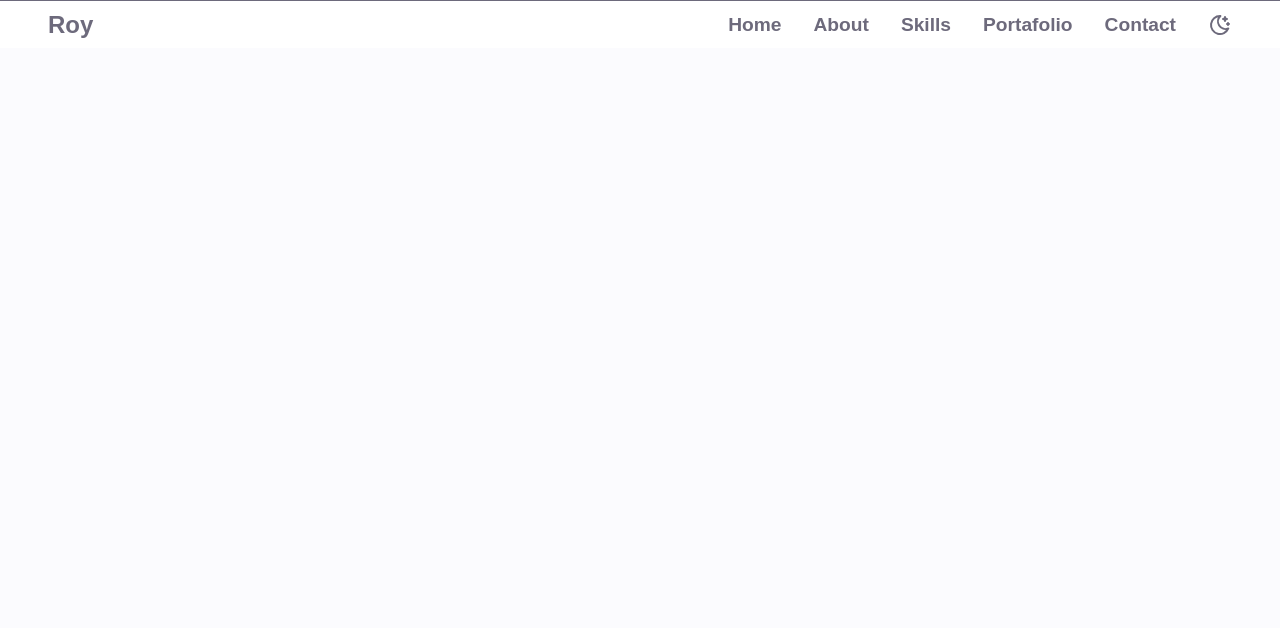
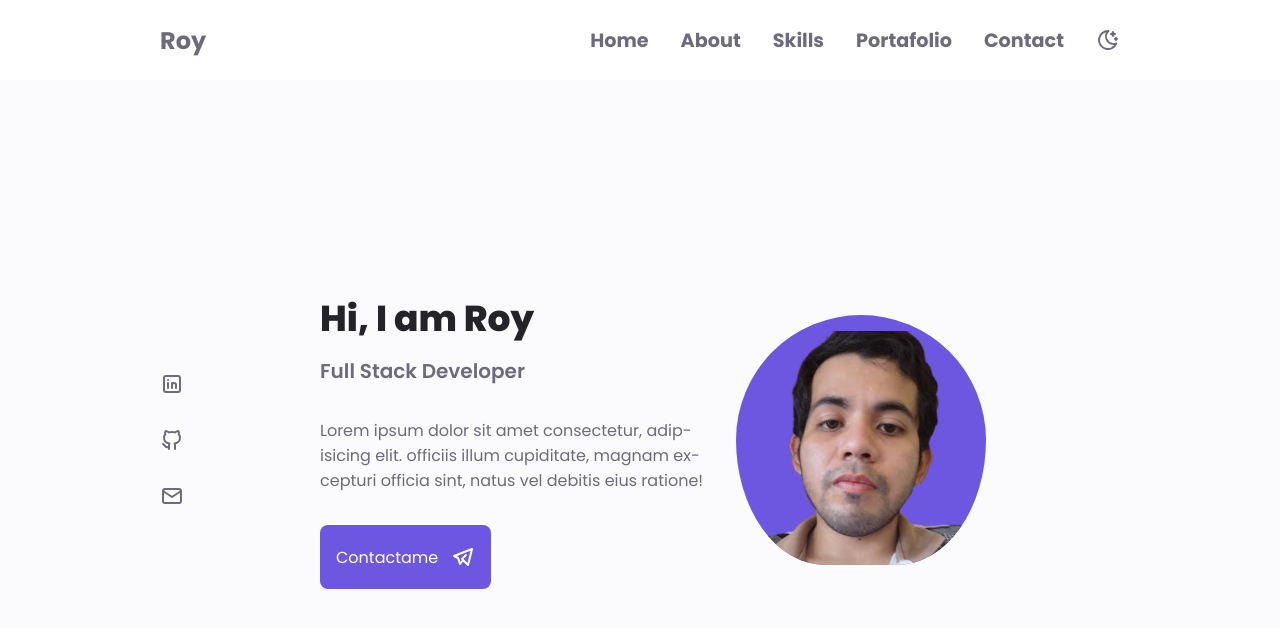
Before and after one commit to RoyReategui/portafolio, a website: page index.html in a window 1280 px wide. Drawn offline with nearby package versions, Linux system fonts and the light colour scheme.

Commit message:
home completed

```diff
--- a/index.html
+++ b/index.html
@@ -9,10 +9,12 @@
     <title>Portafolio</title>
 </head>
 <body class="" id="body">
+
+    <!-- Header Nav -->
     <header class="header">
         <nav class="nav container">
             <a href="#" class="nav__logo">Roy</a>
-            <div class="nav__menu" id="nav__Menu">
+            <div class="nav__menu" id="nav__menu">
                 <ul class="nav__list grid">
                     <li class="nav__item">
                         <a href="#" class="nav__link">
@@ -106,38 +108,70 @@
 
             </div>
         </nav>
-    </header>
+    </header> <!-- en Header nan-->
 
-    <div class="container" style="display: flex; flex-wrap: wrap; gap:10px; display: none;">
-        <div class="box" style="background-color: var(--first-color);">
-            --first-color
-        </div>
-        <div class="box" style="background-color: var(--first-color-secon);">
-            --first-color-secon
-        </div>
-        <div class="box" style="background-color: var(--first-color-alt);">
-            --first-color-alt
-        </div>
-        <div class="box" style="background-color: var(--first-color-lighter);">
-            --first-color-lighter
-        </div>
-        <div class="box" style="background-color: var(--title-color);">
-            --title-color
-        </div>
-        <div class="box" style="background-color: var(--text-color);">
-            --text-color
-        </div>
-        <div class="box" style="background-color: var(--text-color-light);">
-            --text-color-light
-        </div>
-        <div class="box" style="background-color: var(--input-color);">
-            --input-color
-        </div>
-        <div class="box" style="background-color: var(--body-color);">
-            --body-color
-        </div>
+    <!-- Home Section -->
+    <section class="home-section">
+        <article class="home container">
+            <aside class="home__aside">
+                <ul class="home__listSocial">
+                    <li class="home__listItemSocial">
+                        <a href="#" class="home__linkSocial">
+                            <svg xmlns="http://www.w3.org/2000/svg" class="icon" width="24" height="24" viewBox="0 0 24 24" stroke-width="2" stroke="currentColor" fill="none" stroke-linecap="round" stroke-linejoin="round">
+                                <path stroke="none" d="M0 0h24v24H0z" fill="none"></path>
+                                <path d="M4 4m0 2a2 2 0 0 1 2 -2h12a2 2 0 0 1 2 2v12a2 2 0 0 1 -2 2h-12a2 2 0 0 1 -2 -2z"></path>
+                                <path d="M8 11l0 5"></path>
+                                <path d="M8 8l0 .01"></path>
+                                <path d="M12 16l0 -5"></path>
+                                <path d="M16 16v-3a2 2 0 0 0 -4 0"></path>
+                            </svg>
+                        </a>
+                    </li>
+                    <li class="home__listItemSocial">
+                        <a href="#" class="home__linkSocial">
+                            <svg xmlns="http://www.w3.org/2000/svg" class="icon" width="24" height="24" viewBox="0 0 24 24" stroke-width="2" stroke="currentColor" fill="none" stroke-linecap="round" stroke-linejoin="round">
+                                <path stroke="none" d="M0 0h24v24H0z" fill="none"></path>
+                                <path d="M9 19c-4.3 1.4 -4.3 -2.5 -6 -3m12 5v-3.5c0 -1 .1 -1.4 -.5 -2c2.8 -.3 5.5 -1.4 5.5 -6a4.6 4.6 0 0 0 -1.3 -3.2a4.2 4.2 0 0 0 -.1 -3.2s-1.1 -.3 -3.5 1.3a12.3 12.3 0 0 0 -6.2 0c-2.4 -1.6 -3.5 -1.3 -3.5 -1.3a4.2 4.2 0 0 0 -.1 3.2a4.6 4.6 0 0 0 -1.3 3.2c0 4.6 2.7 5.7 5.5 6c-.6 .6 -.6 1.2 -.5 2v3.5"></path>
+                             </svg>
+                        </a>
+                    </li>
+                    <li class="home__listItemSocial">
+                        <a href="#" class="home__linkSocial">
+                            <svg xmlns="http://www.w3.org/2000/svg" class="icon" width="24" height="24" viewBox="0 0 24 24" stroke-width="2" stroke="currentColor" fill="none" stroke-linecap="round" stroke-linejoin="round">
+                                <path stroke="none" d="M0 0h24v24H0z" fill="none"></path>
+                                <path d="M3 7a2 2 0 0 1 2 -2h14a2 2 0 0 1 2 2v10a2 2 0 0 1 -2 2h-14a2 2 0 0 1 -2 -2v-10z"></path>
+                                <path d="M3 7l9 6l9 -6"></path>
+                            </svg>
+                        </a>
+                    </li>
+                </ul>
+            </aside>
+            <div class="home__body">
+                <hgroup class="home__title" >
+                    <h2 class="home__name" >Hi, I am Roy</h2>
+                    <h3 class="home__info" > <strong> Full Stack Developer </strong> </h3>
+                </hgroup>
+                <p class="home__description">
+                    Lorem ipsum dolor sit amet consectetur, adipisicing elit.  officiis illum cupiditate, magnam excepturi officia sint, natus vel debitis eius ratione!
+                </p>
+                <a class="btn btn--flex">
+                    Contactame
+                    <svg xmlns="http://www.w3.org/2000/svg" class="icon icon-tabler icon-tabler-brand-telegram" width="24" height="24" viewBox="0 0 24 24" stroke-width="2" stroke="currentColor" fill="none" stroke-linecap="round" stroke-linejoin="round">
+                        <path stroke="none" d="M0 0h24v24H0z" fill="none"></path>
+                        <path d="M15 10l-4 4l6 6l4 -16l-18 7l4 2l2 6l3 -4"></path>
+                     </svg>
+                </a>
+            </div>
+            <figure class="home__figure">
+                <img class="home__img" src="./img/roy.png" alt="img-roy">
+            </figure>
+        </article>
+    </section> <!-- end Home Section -->
 
-    </div>
+
+
+
+
     <script src="js/main.js"></script>
 </body>
 </html>
--- a/js/main.js
+++ b/js/main.js
@@ -1,6 +1,6 @@
 /* ===== Components ==== */
 const body = document.getElementById('body')
-const menuNav = document.getElementById('nav__Menu')
+const menuNav = document.getElementById('nav__menu')
 
 
 /* ===== ICONS =====  */
--- a/sass/abstract/_variables.scss
+++ b/sass/abstract/_variables.scss
@@ -1,22 +1,23 @@
-@import url('https://fonts.googleapis.com/css2?family=Manrope:wght@700;800&display=swap');
+@import url('https://fonts.googleapis.com/css2?family=Poppins:wght@100;200;300;400;500;600;700;800&display=swap');
 
 :root {
-    --font-family:  Marope, Arial, Helvetica, sans-serif;
+    --font-family:  'Poppins', Arial, Helvetica, sans-serif;
     --header-height: 3rem;
 
     /*========== Colors =========*/
-    --hue-Color: 250;
+    --hue-color:250;
+    ;
 
     /* HSL Color Mode*/
-    --first-color: hsl(var(--hue-Color),69%,61%);
-    --first-color-secon: hsl(var(--hue-Color),69%,61%);
-    --first-color-alt: hsl(var(--hue-Color),57%,53%);
-    --first-color-lighter: hsl(var(--hue-Color),92%,85%);
-    --title-color: hsl(var(--hue-Color),8%,15%);
-    --text-color: hsl(var(--hue-Color),8%,45%);
-    --text-color-light: hsl(var(--hue-Color),8%,65%);
-    --input-color: hsl(var(--hue-Color),70%,96%);
-    --body-color: hsl(var(--hue-Color),60%,99%);
+    --first-color: hsl(var(--hue-color),69%,61%);
+    --first-color-secon: hsl(var(--hue-color),69%,61%);
+    --first-color-alt: hsl(var(--hue-color),57%,53%);
+    --first-color-lighter: hsl(var(--hue-color),92%,85%);
+    --title-color: hsl(var(--hue-color),8%,15%);
+    --text-color: hsl(var(--hue-color),8%,45%);
+    --text-color-light: hsl(var(--hue-color),8%,65%);
+    --input-color: hsl(var(--hue-color),70%,96%);
+    --body-color: hsl(var(--hue-color),60%,99%);
     --container-color : #fff;
 
     --big-font-size: 2rem;
--- a/sass/base/_base.scss
+++ b/sass/base/_base.scss
@@ -2,6 +2,14 @@
 @use '../abstract/mixins' as mx;
 
 // @include mx.sizeIcon(8);
+
+
+@include mx.mq(medium){
+    :root{
+        --header-height: 5rem;
+        --paddingContainer: 5rem
+    }
+}
 
 @include mx.mq(large){
     :root{
@@ -13,23 +21,25 @@
         --small-font-size: .875rem;
         --smaller-font-size: .813rem;
 
-        --paddingContainer: 3rem ;
+        --paddingContainer: 10rem ;
     }
 }
+
 
 html, body {
     font-family: var(--font-family);
     background-color: var(--body-color);
+    min-height: 100vh;
 }
 
 .darkTheme {
     /* HSL Color Mode*/
-    --first-color-second: hsl(var(--hue-Color),30%,8%);
-    --title-color: hsl(var(--hue-Color),8%,95%);
-    --text-color: hsl(var(--hue-Color),8%,75%);
-    --input-color: hsl(var(--hue-Color),29%,16%);
-    --body-color: hsl(var(--hue-Color),29%,16%);
-    --container-color : hsl(var(--hue-Color), 29%, 16%);
+    --first-color-second: hsl(var(--hue-color),30%,8%);
+    --title-color: hsl(var(--hue-color),8%,95%);
+    --text-color: hsl(var(--hue-color),8%,75%);
+    --input-color: hsl(var(--hue-color),29%,16%);
+    --body-color: hsl(var(--hue-color),28%,12%);
+    --container-color : hsl(var(--hue-color), 29%, 16%);
 }
 
 h1
@@ -50,7 +60,6 @@ h3{
 /* ========= ICONOS ========== */
 .icon {
     color: currentColor;
-    transition: inherit;
 
     @include mx.mq(medium){
         width: 24px;
@@ -60,7 +69,6 @@ h3{
 .icon:hover {
     cursor: pointer;
     font-weight: 800;
-    transform: inherit;
 }
 
 /* ======== HELPER ===== */
@@ -72,6 +80,27 @@ h3{
     display: block;
 }
 
+/* ===== BUTTONS ====== */
+
+.btn{
+    background-color: var(--first-color);
+    color: white;
+    padding: 1.2em 1em;
+    gap: .8em;
+    width: fit-content;
+    border-radius: .5em;
+
+    &:hover{
+        cursor: pointer;
+        background-color: var(--first-color-alt);
+    }
+}
+
+.btn--flex{
+    display: flex;
+    justify-content: center;
+    align-items: center;
+}
 
 /* ===== CONTAINER ======*/
 
--- /dev/null
+++ b/sass/components/_about.scss
@@ -0,0 +1,101 @@
+@use '../abstract/mixins' as mx;
+
+.home-section{
+    width: 100%;
+    --sizeFigure: 55vw;
+    --sizeSocial: 10vw;
+}
+.home{
+    height: calc(100vh - var(--header-height));
+    display: flex;
+    flex-wrap: wrap;
+    min-width: 355px;
+    color: var(--text-color);
+    gap: 2rem;
+
+    align-content: center;
+
+    @include mx.mq(medium){
+        flex-wrap: nowrap;
+        align-items: center;
+    }
+
+    // justify-content: center;
+}
+.home__aside{
+    width: var(--sizeSocial);
+    order: 0;
+    display: flex;
+    flex-direction: column;
+    justify-content: center;
+
+    .home__listSocial{
+        display: flex;
+        flex-direction: column;
+        justify-content: space-evenly;
+        gap: 2rem;
+        // align-items: ;
+        height: 100%;
+    }
+    .icon{
+        width: 24px;
+        height: 24px;
+        transition: transform .2s,
+                    color .2s;
+
+        &:hover {
+            transform: scale(1.1);
+            color: var(--first-color);
+        }
+    }
+}
+
+.home__figure{
+    // height: 250px;
+    overflow: hidden;
+    display: flex;
+    justify-content: center;
+    align-items: center;
+    order: 1;
+    background-color: var(--first-color);
+    border-top-left-radius: 70% 70%;
+    border-top-right-radius: 70% 70%;
+    border-bottom-right-radius: 50% 70%;
+    border-bottom-left-radius: 50% 70%;
+    height: var(--sizeFigure);
+    min-width: var(--sizeFigure);
+    width: var(--sizeFigure);
+    padding: 2em 2em 0em 2em;
+    position: relative;
+
+    @include mx.mq(medium){
+        --sizeFigure: 250px;
+        order: 2;
+    }
+}
+.home__img{
+    position: absolute;
+}
+
+.home__body {
+    display: flex;
+    flex-direction: column;
+    gap: 2em;
+    order: 2;
+    padding: 1em 0;
+
+    .home__name{
+        font-size: var(--h1-font-size);
+        font-weight: 800;
+        color: var(--title-color)
+    }
+    .home__info{
+        padding-top: .5em;
+        font-size: var(--h3-font-size);
+        font-weight: 600;
+    }
+    @include mx.mq(medium){
+        width: 30vw;
+        order: 1;
+    }
+}
--- a/sass/components/_headerNav.scss
+++ b/sass/components/_headerNav.scss
@@ -2,17 +2,18 @@
 
 .header{
     position: fixed;
+    z-index: 100;
     bottom: 0;
     right: 0;
     height: var(--header-height);
-    width: 100vw;
+    width: 100%;
     border-top: 1px solid var(--text-color);
     background-color: var(--container-color);
 
     @include mx.mq(medium){
         position: static;
+        border: none;
     }
-
 }
 
 .nav {
@@ -37,7 +38,7 @@
     background-color: var(--container-color);
     box-shadow: 2px -1px 3px #ccc;
     border-radius: 10px 10px 0 0;
-    width: 100vw;
+    width: 100%;
     transition: transform .2s;
     transform: translateY(150%);
 
@@ -46,7 +47,7 @@
     // display: flex;
 
     @include mx.mq(medium){
-        .icon{
+        .icon {
             display: none;
         }
 
@@ -59,13 +60,12 @@
     }
 }
 
-.menu--show{
-    transform: translateY(0%);
+.menu--show {
+    transform: translateY(0);
 }
 
-.nav__list{
+.nav__list {
     $padding-y: 2.8em;
-
     padding: $padding-y 0;
     display: grid;
     grid-template: auto /repeat(3, 1fr);
@@ -82,11 +82,11 @@
 }
 
 .nav__item{
+    align-items: center;
+    color: var(--text-color);
     display: flex;
     flex-direction: column;
-    align-items: center;
     font-weight:  var(--font-bold);
-    color: var(--text-color);
     transition: transform .2s;
 
     &:hover{
@@ -96,9 +96,9 @@
 }
 
 .nav_btns{
+    color: var(--text-color);
     display: flex;
     gap: 1em;
-    color: var(--text-color);
     transition: transform .2s;
     z-index: 10;
     .icon:hover{
--- a/sass/main.scss
+++ b/sass/main.scss
@@ -1,4 +1,5 @@
 @forward "base/reset";
 @forward "base/base";
 
-@forward "components/headerNav"
+@forward "components/headerNav";
+@forward "components/about";
```
Also changed, not shown: sass/base/_reset.scss (+6 -4 lines), css/style.css, img/roy.png (added), 1 other file.
